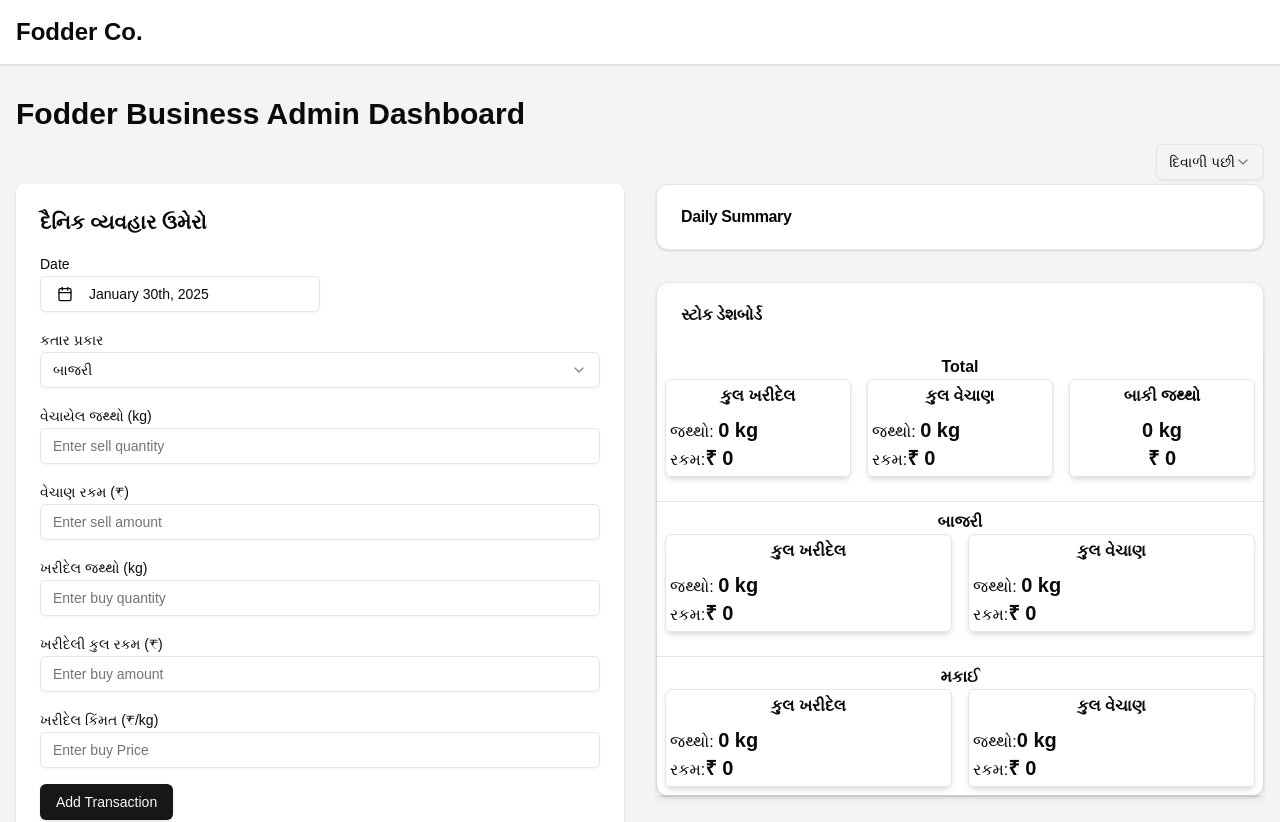
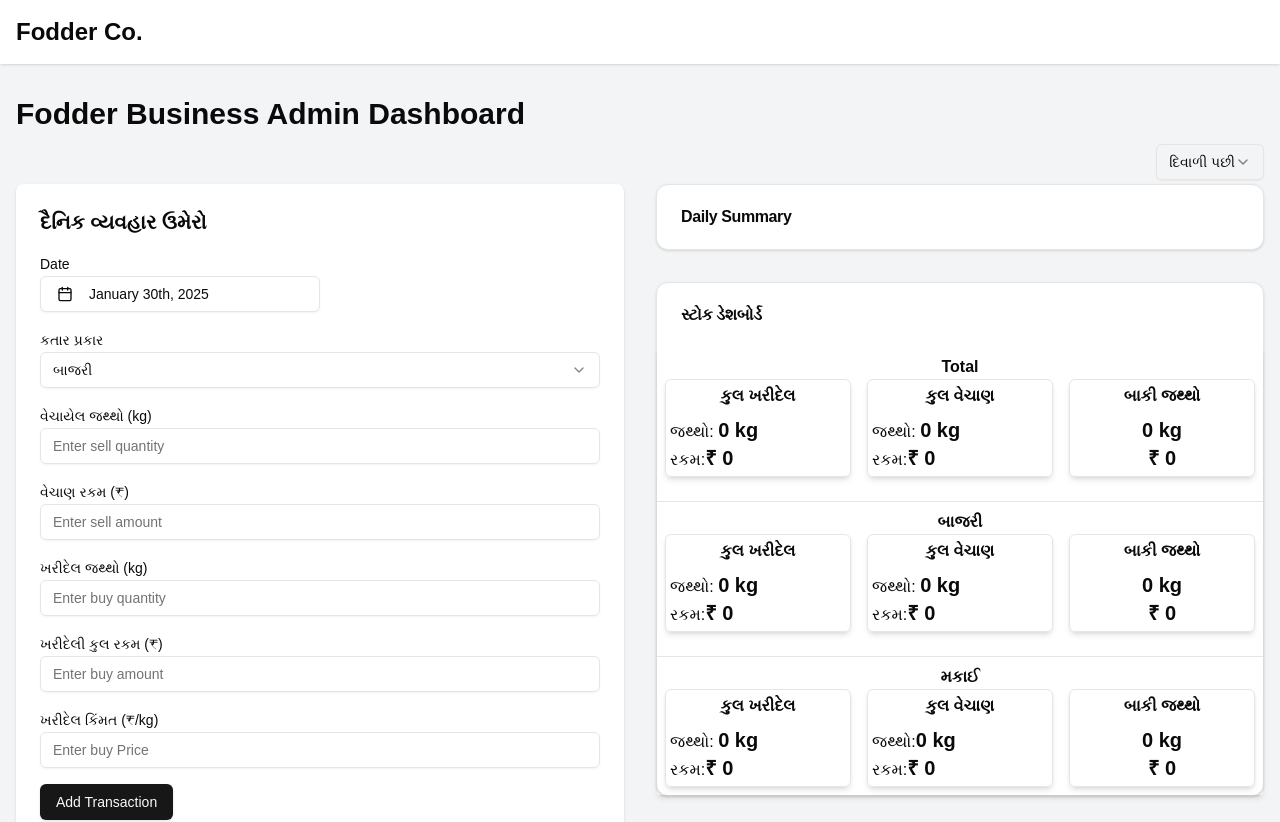
Before and after one commit to hansama-tech/keshar-fodder, a Next.js app: page / in a window 1280 px wide. Shown: the top 822 px of the page. Built offline with nearby package versions, Linux system fonts and the light colour scheme; no server answers; the database is empty.

Commit message:
solve some issue

```diff
--- a/src/Components/custom/StockOverview.tsx
+++ b/src/Components/custom/StockOverview.tsx
@@ -194,6 +194,31 @@ export default function StockOverview(props: any) {
                   </span>
                 </p>
               </div>
+              <div className="flex flex-col border p-1 rounded-md w-full shadow-md">
+                <p className="text-center mb-2 font-semibold">બાકી જથ્થો</p>
+                <p className="text-center">
+                  <span className="font-bold text-xl">
+                    {" "}
+                    {formatNumber(
+                      calcData?.bajari?.totalBuyQuantity +
+                        -calcData?.bajari?.totalSellQuantity,
+                      "kg"
+                    )}
+                  </span>
+                </p>
+                <p className="text-center">
+                  <span className="font-bold text-xl">
+                    {formatCurrency(
+                      (calcData?.bajari?.totalBuyAmount
+                        ? calcData?.bajari?.totalBuyAmount
+                        : 0) -
+                        (calcData?.bajari?.totalSellAmount
+                          ? calcData?.bajari?.totalSellAmount
+                          : 0)
+                    )}
+                  </span>
+                </p>
+              </div>
             </div>
           </div>
           <div className="border-t p-2 ">
@@ -248,6 +273,31 @@ export default function StockOverview(props: any) {
                   </span>
                 </p>
               </div>
+              <div className="flex flex-col border p-1 rounded-md w-full shadow-md">
+                <p className="text-center mb-2 font-semibold">બાકી જથ્થો</p>
+                <p className="text-center">
+                  <span className="font-bold text-xl">
+                    {" "}
+                    {formatNumber(
+                      calcData?.makai?.totalBuyQuantity +
+                        -calcData?.makai?.totalSellQuantity,
+                      "kg"
+                    )}
+                  </span>
+                </p>
+                <p className="text-center">
+                  <span className="font-bold text-xl">
+                    {formatCurrency(
+                      (calcData?.makai?.totalBuyAmount
+                        ? calcData?.makai?.totalBuyAmount
+                        : 0) -
+                        (calcData?.makai?.totalSellAmount
+                          ? calcData?.makaiƒ?.totalSellAmount
+                          : 0)
+                    )}
+                  </span>
+                </p>
+              </div>
             </div>
           </div>
         </div>
```
